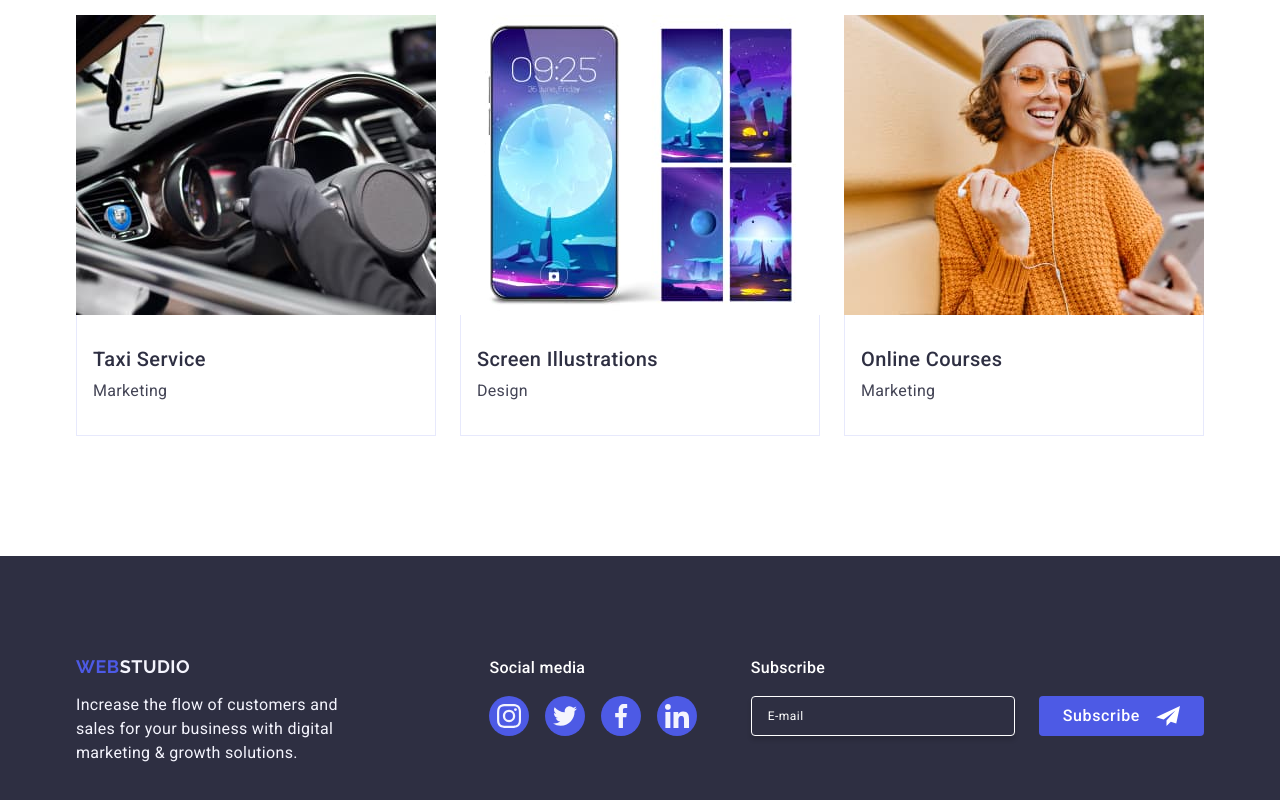
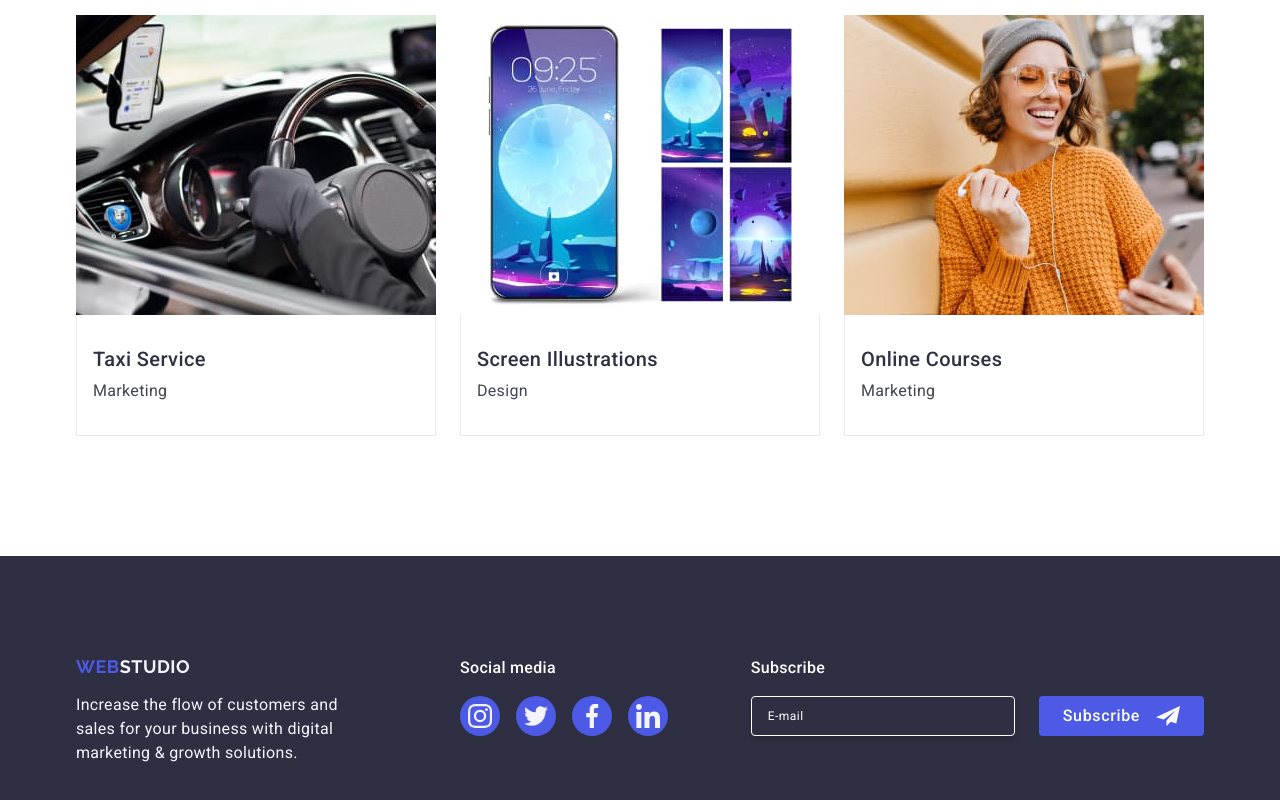
Before and after one commit to melovarr/goit-markup-hw-05, a plain HTML site: page index.html in a window 1280 px wide. Shown: the part 2627-3427 px from the top of the page. Drawn offline with nearby package versions, Linux system fonts and the light colour scheme.

Commit message:
footer once more

```diff
--- a/css/styles.css
+++ b/css/styles.css
@@ -416,7 +416,7 @@ a {
         align-items: baseline;
 }
 .footer-logo-box {
-        margin-right: auto;
+        /* margin-right: 120px; */
         width: 264px;
         height: 112px;
 
@@ -483,10 +483,14 @@ a {
         line-height: 1.5;
         letter-spacing: 0.02em;
         color: #fff;
-        margin-left: 24px;
+        /* margin-left: 24px; */
         margin-bottom: 16px;
 }
 .foot-form-wrap {
+        display: flex;
+        /* gap: 24px; */
+}
+.foot-form-lbl {
         display: flex;
         gap: 24px;
 }
--- a/index.html
+++ b/index.html
@@ -394,10 +394,12 @@
                 </div>
                 <div class="footer-form">
                     <p class="foot-form-title">Subscribe</p>
-                    <form class="foot-form-wrap" action="">
-                        <label for="footer-input"></label>
-                        <input class="foot-input" type="email" id="footer-input" placeholder="E-mail">
-                        <button class="foot-btn" type="submit">Subscribe<svg class="btn-icon" width="24" height="24"><use href="./images/icons.svg#icon-frame"></use></svg></button>
+                    <form class="foot-form-wrap">
+                        <label class="foot-form-lbl" for="footer-input">
+                            <input class="foot-input" type="email" id="footer-input" placeholder="E-mail">
+                            <button class="foot-btn" type="submit">Subscribe<svg class="btn-icon" width="24" height="24"><use href="./images/icons.svg#icon-frame"></use></svg>
+                            </button>
+                        </label>
                     </form>
                 </div>
         </div>
```
